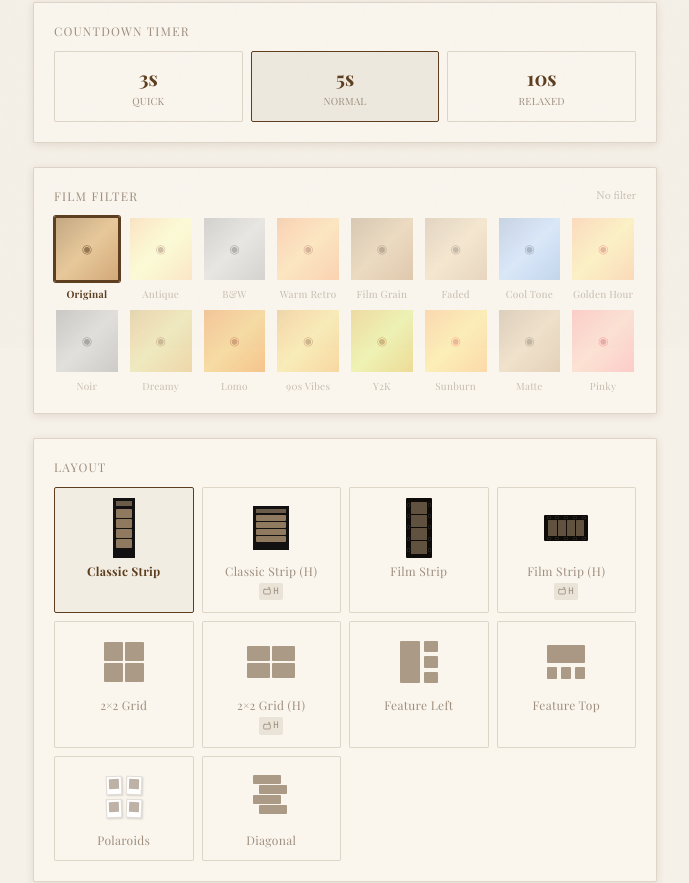
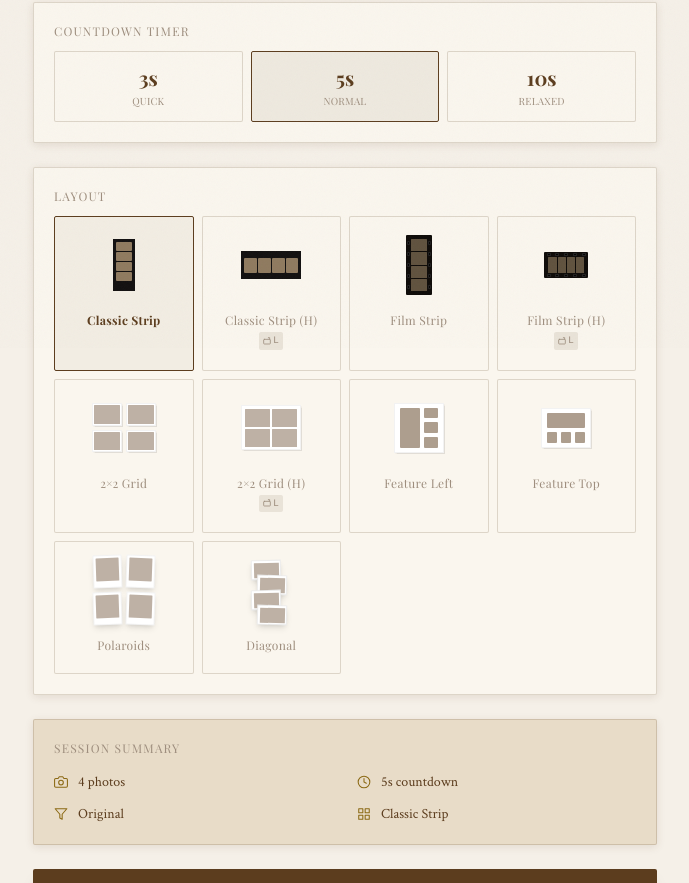
Before and after one commit to gela08/jelly-photobooth, a Next.js app: page /photobooth in a window 1280 px wide. Shown: the part 452-1335 px from the top of the page, without its empty margins (295-984 px from the left). Built offline with nearby package versions, Linux system fonts and the light colour scheme; a web font is replaced by a local one.

Commit message:
filter adjustment

```diff
--- a/src/app/photobooth/page.tsx
+++ b/src/app/photobooth/page.tsx
@@ -527,21 +527,19 @@ function SessionSummary({
 // ── Setup Step ─────────────────────────────────────────────────────────────────
 function SetupStep({
   poseCount,
-  filter,
   layout,
   countdown,
+  filter,
   onPoseChange,
-  onFilterChange,
   onLayoutChange,
   onCountdownChange,
   onStart,
 }: {
   poseCount: PoseCount
-  filter: FilterType
   layout: LayoutType
   countdown: CountdownSeconds
+  filter: FilterType
   onPoseChange: (p: PoseCount) => void
-  onFilterChange: (f: FilterType) => void
   onLayoutChange: (l: LayoutType) => void
   onCountdownChange: (c: CountdownSeconds) => void
   onStart: () => void
@@ -556,7 +554,7 @@ function SetupStep({
           Set Up Your Session
         </h2>
         <p className="text-sm mt-2" style={{ color: 'var(--text-muted)' }}>
-          Choose your poses, filter, layout, and countdown
+          Choose your poses, layout, and countdown
         </p>
       </div>
 
@@ -612,14 +610,6 @@ function SetupStep({
             </button>
           ))}
         </div>
-      </div>
-
-      {/* Filter preview */}
-      <div className="section-card">
-        <FilterSelector
-          selected={filter}
-          onSelect={onFilterChange}
-        />
       </div>
 
       {/* Layout selector */}
@@ -713,7 +703,6 @@ export default function PhotoboothPage() {
               layout={layout}
               countdown={countdown}
               onPoseChange={handlePoseChange}
-              onFilterChange={setFilter}
               onLayoutChange={setLayout}
               onCountdownChange={setCountdown}
               onStart={() => setShowPrivacy(true)}
@@ -726,6 +715,7 @@ export default function PhotoboothPage() {
                 filter={filter}
                 poseCount={poseCount}
                 countdownSeconds={countdown}
+                onFilterChange={setFilter}
                 onPhotosCapture={handlePhotosCapture}
                 onCancel={() => setStep('setup')}
               />
--- a/src/components/LayoutSelector.tsx
+++ b/src/components/LayoutSelector.tsx
@@ -16,9 +16,9 @@ function LandscapeTag() {
       style={{ background: 'rgba(92,61,30,0.1)', color: 'var(--text-muted)', letterSpacing: '0.04em' }}
     >
       <svg width="8" height="8" viewBox="0 0 24 24" fill="none" stroke="currentColor" strokeWidth="2.5" strokeLinecap="round" strokeLinejoin="round">
-        <rect x="2" y="7" width="20" height="14" rx="2"/><path d="M16 2h4v5"/>
+        <rect x="2" y="7" width="20" height="14" rx="2" /><path d="M16 2h4v5" />
       </svg>
-      H
+      L
     </span>
   )
 }
@@ -32,8 +32,8 @@ function LayoutPreview({ id, poses }: { id: LayoutType; poses: number }) {
     case 'classic':
       return (
         <div className="flex flex-col" style={{ width: '22px', background: '#121010', padding: '3px', gap: '1px' }}>
-          <div style={{ height: '5px', background: 'rgba(196,168,130,0.5)', fontSize: '0', marginBottom: '2px' }} />
-          {Array.from({ length: poses }).map((_,i) => (
+          {/* <div style={{ height: '5px', background: 'rgba(196,168,130,0.5)', fontSize: '0', marginBottom: '2px' }} /> */}
+          {Array.from({ length: poses }).map((_, i) => (
             <div key={i} style={{ height: '9px', ...darkCell }} />
           ))}
           <div style={{ height: '4px', marginTop: '2px' }} />
@@ -42,30 +42,35 @@ function LayoutPreview({ id, poses }: { id: LayoutType; poses: number }) {
     // ── Classic strip (landscape) ────────────────────────────────────────
     case 'classic_land':
       return (
-        <div className="flex flex-col" style={{ width: '36px', background: '#121010', padding: '3px', gap: '1px' }}>
-          <div style={{ height: '4px', background: 'rgba(196,168,130,0.5)', marginBottom: '1px' }} />
-          {Array.from({ length: poses }).map((_,i) => (
-            <div key={i} style={{ height: '6px', ...darkCell }} />
+        <div className="flex flex-row items-center" style={{ width: '60px', height: '28px', background: '#121010', padding: '3px', gap: '1px' }}>
+          {/* Side bar (previously top bar) */}
+          {/* <div style={{ width: '4px', height: '100%', background: 'rgba(196,168,130,0.5)', marginRight: '1px' }} /> */}
+
+          {/* Dynamic Cells */}
+          {Array.from({ length: poses }).map((_, i) => (
+            <div key={i} style={{ width: '40px', height: '15px', ...darkCell }} />
           ))}
-          <div style={{ height: '3px', marginTop: '1px' }} />
+
+          {/* End spacer */}
+          {/* <div style={{ height: '5px', marginBottom: '30px' }} /> */}
         </div>
       )
     // ── Film strip (portrait) ────────────────────────────────────────────
     case 'filmstrip':
       return (
-        <div className="flex" style={{ width: '26px', height: `${poses*12+12}px`, background: '#0e0b08', borderRadius: '1px', overflow: 'hidden' }}>
+        <div className="flex" style={{ width: '26px', height: `${poses * 12 + 12}px`, background: '#0e0b08', borderRadius: '1px', overflow: 'hidden' }}>
           <div className="flex flex-col justify-around items-center" style={{ width: '5px', padding: '2px 0' }}>
-            {Array.from({ length: poses+1 }).map((_,i) => (
+            {Array.from({ length: poses + 1 }).map((_, i) => (
               <div key={i} style={{ width: '3px', height: '4px', borderRadius: '1px', background: 'rgba(0,0,0,0.8)', border: '0.5px solid rgba(255,255,255,0.12)' }} />
             ))}
           </div>
           <div className="flex-1 flex flex-col gap-px py-1">
-            {Array.from({ length: poses }).map((_,i) => (
+            {Array.from({ length: poses }).map((_, i) => (
               <div key={i} className="flex-1" style={{ background: 'rgba(196,168,130,0.45)', borderRadius: '0.5px' }} />
             ))}
           </div>
           <div className="flex flex-col justify-around items-center" style={{ width: '5px', padding: '2px 0' }}>
-            {Array.from({ length: poses+1 }).map((_,i) => (
+            {Array.from({ length: poses + 1 }).map((_, i) => (
               <div key={i} style={{ width: '3px', height: '4px', borderRadius: '1px', background: 'rgba(0,0,0,0.8)', border: '0.5px solid rgba(255,255,255,0.12)' }} />
             ))}
           </div>
@@ -76,17 +81,17 @@ function LayoutPreview({ id, poses }: { id: LayoutType; poses: number }) {
       return (
         <div className="flex flex-col" style={{ width: '44px', height: '26px', background: '#0e0b08', borderRadius: '1px', overflow: 'hidden' }}>
           <div className="flex justify-around items-center" style={{ height: '5px' }}>
-            {Array.from({ length: poses+1 }).map((_,i) => (
+            {Array.from({ length: poses + 1 }).map((_, i) => (
               <div key={i} style={{ width: '4px', height: '3px', borderRadius: '0.5px', background: 'rgba(0,0,0,0.8)', border: '0.5px solid rgba(255,255,255,0.12)' }} />
             ))}
           </div>
           <div className="flex-1 flex gap-px px-1">
-            {Array.from({ length: poses }).map((_,i) => (
+            {Array.from({ length: poses }).map((_, i) => (
               <div key={i} className="flex-1" style={{ background: 'rgba(196,168,130,0.45)', borderRadius: '0.5px' }} />
             ))}
           </div>
           <div className="flex justify-around items-center" style={{ height: '5px' }}>
-            {Array.from({ length: poses+1 }).map((_,i) => (
+            {Array.from({ length: poses + 1 }).map((_, i) => (
               <div key={i} style={{ width: '4px', height: '3px', borderRadius: '0.5px', background: 'rgba(0,0,0,0.8)', border: '0.5px solid rgba(255,255,255,0.12)' }} />
             ))}
           </div>
@@ -95,70 +100,239 @@ function LayoutPreview({ id, poses }: { id: LayoutType; poses: number }) {
     // ── Duo strip ────────────────────────────────────────────────────────
     case 'twostrip':
       return (
-        <div className="flex gap-1 h-12 w-10">
-          {[0,1].map(i => <div key={i} className="flex-1" style={cell} />)}
+        <div
+          className="flex flex-row gap-1 p-1 items-center justify-center shadow-sm"
+          style={{
+            width: '50px', // Horizontal strip width
+            height: '35px', // Taller to accommodate portrait photos
+            background: 'white',
+            border: '0.5px solid rgba(0,0,0,0.1)'
+          }}
+        >
+          {[0, 1].map(i => (
+            <div
+              key={i}
+              className="flex-1"
+              style={{
+                background: 'var(--vintage-brown)',
+                opacity: 0.4,
+                borderRadius: '0.5px',
+                // Changed to portrait ratio to match your image
+                aspectRatio: '2 / 3'
+              }}
+            />
+          ))}
         </div>
       )
     case 'twostrip_land':
       return (
-        <div className="flex flex-col gap-1 w-12 h-7">
-          {[0,1].map(i => <div key={i} className="flex-1" style={cell} />)}
+        <div
+          className="flex flex-col gap-1 p-1 shadow-sm"
+          style={{
+            width: '30px',
+            height: '60px',
+            background: 'white',
+            border: '0.5px solid rgba(0,0,0,0.1)'
+          }}
+        >
+          {[0, 1, 2].map(i => (
+            <div
+              key={i}
+              className="flex-1"
+              style={{
+                background: 'var(--vintage-brown)',
+                opacity: 0.4,
+                borderRadius: '0.5px',
+                // This ensures the photo area looks like a wide landscape
+                aspectRatio: '3 / 2'
+              }}
+            />
+          ))}
         </div>
       )
     // ── Triple strip ─────────────────────────────────────────────────────
     case 'threestrip':
       return (
-        <div className="flex gap-0.5 h-12 w-14">
-          {[0,1,2].map(i => <div key={i} className="flex-1" style={cell} />)}
+        <div
+          className="flex flex-row gap-1 p-1 items-center justify-center shadow-sm"
+          style={{
+            width: '70px', // Horizontal strip width
+            height: '35px', // Taller to accommodate portrait photos
+            background: 'white',
+            border: '0.5px solid rgba(0,0,0,0.1)'
+          }}
+        >
+          {[0, 1, 2].map(i => (
+            <div
+              key={i}
+              className="flex-1"
+              style={{
+                background: 'var(--vintage-brown)',
+                opacity: 0.4,
+                borderRadius: '0.5px',
+                // Changed to portrait ratio to match your image
+                aspectRatio: '2 / 3'
+              }}
+            />
+          ))}
         </div>
       )
+
     case 'threestrip_land':
       return (
-        <div className="flex flex-col gap-0.5 w-14 h-8">
-          {[0,1,2].map(i => <div key={i} className="flex-1" style={cell} />)}
+        <div
+          className="flex flex-col gap-1 p-1 shadow-sm"
+          style={{
+            width: '30px',
+            height: '60px',
+            background: 'white',
+            border: '0.5px solid rgba(0,0,0,0.1)'
+          }}
+        >
+          {[0, 1, 2].map(i => (
+            <div
+              key={i}
+              className="flex-1"
+              style={{
+                background: 'var(--vintage-brown)',
+                opacity: 0.4,
+                borderRadius: '0.5px',
+                // This ensures the photo area looks like a wide landscape
+                aspectRatio: '3 / 2'
+              }}
+            />
+          ))}
         </div>
       )
-    // ── Layout H ─────────────────────────────────────────────────────────
+    // ── Layout H (3 layout) ─────────────────────────────────────────────────────────
     case 'layout_h':
       return (
-        <div className="flex gap-1" style={{ width: '42px', height: '30px' }}>
+        <div className="p-1" style={{ width: '52px', height: '40px', background: 'white', border: '0.5px solid rgba(0,0,0,0.1)' }}>
+          <div className="flex gap-1" style={{ width: '42px', height: '30px', }}>
             <div className="flex-[2]" style={cell} />
             <div className="flex-1 flex flex-col gap-1">
               <div className="flex-1" style={cell} />
               <div className="flex-1" style={cell} />
             </div>
           </div>
+        </div>
+
       )
-    // ── 2×2 grid ─────────────────────────────────────────────────────────
+    // ── 2×2 grid (4 Poses) ─────────────────────────────────────────────────────────
     case 'grid_4':
       return (
-        <div className="grid grid-cols-2 gap-0.5 w-10 h-10">
-          {[0,1,2,3].map(i => <div key={i} style={cell} />)}
+        <div
+          className="flex flex-col items-center justify-between p-2"
+          style={{
+            width: '80px',
+            height: '65px',
+          }}
+        >
+
+          <div className="grid grid-cols-2 gap-1 w-full flex-1">
+            {[0, 1, 2, 3].map(i => (
+              <div
+                key={i}
+                style={{
+                  background: 'white',
+                  padding: '1px',
+                  boxShadow: '0.5px 0.5px 1px rgba(0,0,0,0.1)',
+                  border: '0.1px solid rgba(0,0,0,0.05)'
+                }}
+              >
+                <div
+                  style={{
+                    width: '100%',
+                    height: '100%',
+                    aspectRatio: '1.4 / 1',
+                    background: 'var(--vintage-brown)',
+                    opacity: 0.4,
+                    borderRadius: '0.2px'
+                  }}
+                />
+              </div>
+            ))}
+          </div>
         </div>
       )
     case 'grid_4_land':
       return (
-        <div className="grid grid-cols-2 gap-0.5 w-12 h-8">
-          {[0,1,2,3].map(i => <div key={i} style={cell} />)}
+        // <div className="grid grid-cols-2 gap-0.5 w-12 h-8">
+        //   {[0, 1, 2, 3].map(i => <div key={i} style={cell} />)}
+        // </div>
+        <div
+          className="flex flex-col items-center justify-between p-0.5"
+          style={{
+            width: '60px',
+            height: '45px',
+            background: 'white',
+            boxShadow: '0.5px 0.5px 1px rgba(0,0,0,0.1)',
+            border: '0.1px solid rgba(0,0,0,0.05)'
+          }}
+        >
+
+          <div className="grid grid-cols-2 w-full flex-1">
+            {[0, 1, 2, 3].map(i => (
+              <div
+                key={i}
+                style={{
+                  padding: '1px',
+                }}
+              >
+                <div
+                  style={{
+                    width: '100%',
+                    height: '100%',
+                    aspectRatio: '1.4 / 1',
+                    background: 'var(--vintage-brown)',
+                    opacity: 0.4,
+                    borderRadius: '0.2px'
+                  }}
+                />
+              </div>
+            ))}
+          </div>
         </div>
       )
-    // ── Layout E ─────────────────────────────────────────────────────────
+    // ── Layout E (4 Poses) ─────────────────────────────────────────────────────────
     case 'layout_e':
       return (
+        <div
+          className="flex flex-col items-center justify-between p-1"
+          style={{
+            width: '50px',
+            height: '50px',
+            background: 'white',
+            boxShadow: '0.5px 0.5px 1px rgba(0,0,0,0.1)',
+            border: '0.1px solid rgba(0,0,0,0.05)'
+          }}
+        >
           <div className="flex gap-1" style={{ width: '38px', height: '42px' }}>
             <div style={{ flex: '1.4', ...cell }} />
             <div className="flex-1 flex flex-col gap-1">
-            {[0,1,2].map(i => <div key={i} className="flex-1" style={cell} />)}
+              {[0, 1, 2].map(i => <div key={i} className="flex-1" style={cell} />)}
+            </div>
           </div>
         </div>
       )
     // ── Layout 9 ─────────────────────────────────────────────────────────
     case 'layout_9':
       return (
+        <div
+          className="flex flex-col items-center justify-between p-1"
+          style={{
+            width: '50px',
+            height: '40px',
+            background: 'white',
+            boxShadow: '0.5px 0.5px 1px rgba(0,0,0,0.1)',
+            border: '0.1px solid rgba(0,0,0,0.05)'
+          }}
+        >
           <div className="flex flex-col gap-1" style={{ width: '38px', height: '34px' }}>
             <div style={{ flex: '1.4', ...cell }} />
             <div className="flex gap-1 flex-1">
-            {[0,1,2].map(i => <div key={i} className="flex-1" style={cell} />)}
+              {[0, 1, 2].map(i => <div key={i} className="flex-1" style={cell} />)}
+            </div>
           </div>
         </div>
       )
@@ -166,34 +340,66 @@ function LayoutPreview({ id, poses }: { id: LayoutType; poses: number }) {
     case 'layout_3':
       return (
         <div className="grid grid-cols-3 gap-0.5 w-12 h-10">
-          {Array.from({length:6}).map((_,i) => <div key={i} style={cell} />)}
+          {Array.from({ length: 6 }).map((_, i) => <div key={i} style={cell} />)}
         </div>
       )
     case 'layout_3_land':
       return (
         <div className="grid grid-cols-3 gap-0.5 w-14 h-8">
-          {Array.from({length:6}).map((_,i) => <div key={i} style={cell} />)}
+          {Array.from({ length: 6 }).map((_, i) => <div key={i} style={cell} />)}
         </div>
       )
     // ── Grid 6 (3×2) ─────────────────────────────────────────────────────
     case 'grid_6':
       return (
         <div className="grid grid-cols-2 gap-0.5 w-10" style={{ height: '42px' }}>
-          {Array.from({length:6}).map((_,i) => <div key={i} style={cell} />)}
+          {Array.from({ length: 6 }).map((_, i) => <div key={i} style={cell} />)}
         </div>
       )
     // ── Polaroids ────────────────────────────────────────────────────────
     case 'polaroid_2':
     case 'polaroid_3':
     case 'polaroid_4': {
-      const count = id === 'polaroid_2' ? 2 : id === 'polaroid_3' ? 3 : 4
-      const cols = count <= 2 ? count : count === 3 ? 3 : 2
+      const isFour = id === 'polaroid_4';
+      const count = id === 'polaroid_2' ? 2 : id === 'polaroid_3' ? 3 : 4;
+
+      // 4 polaroids use a 2x2 grid (2 columns)
+      // 2 and 3 use a single column to stack vertically like in your image
+      const cols = isFour ? 2 : 1;
+
       return (
-        <div className="grid gap-1" style={{ gridTemplateColumns: `repeat(${cols},1fr)`, width: count===3?'46px':'36px', height: count<=2?'30px':'42px' }}>
-          {Array.from({length:count}).map((_,i) => (
-            <div key={i} className="flex flex-col" style={{ background:'white', border:'1px solid var(--border)', boxShadow:'1px 1px 2px rgba(0,0,0,0.15)', transform:`rotate(${i%2===0?-2:2}deg)` }}>
-              <div className="flex-1 m-0.5" style={{ background:'var(--vintage-brown)', opacity:0.4, borderRadius:'0.5px' }} />
-              <div style={{ height:'3px' }} />
+        <div
+          className="grid gap-1 p-1 items-center justify-center"
+          style={{
+            gridTemplateColumns: `repeat(${cols}, 1fr)`,
+            // 2x2 is wider; stacked is narrower
+            width: isFour ? '70px' : '30px',
+            background: 'transparent'
+          }}
+        >
+          {Array.from({ length: count }).map((_, i) => (
+            <div
+              key={i}
+              className="flex flex-col shadow-md"
+              style={{
+                background: 'white',
+                padding: '2px',
+                paddingBottom: '6px', // The thick bottom "chin"
+                border: '0.2px solid rgba(0,0,0,0.05)',
+                transform: `rotate(${i % 2 === 0 ? -2 : 2}deg)`,
+                // Polaroid shape: slightly taller than wide
+                aspectRatio: '1 / 1.15'
+              }}
+            >
+              {/* The Photo Area */}
+              <div
+                className="flex-1"
+                style={{
+                  background: 'var(--vintage-brown)',
+                  opacity: 0.4,
+                  borderRadius: '0.5px'
+                }}
+              />
             </div>
           ))}
         </div>
@@ -204,19 +410,51 @@ function LayoutPreview({ id, poses }: { id: LayoutType; poses: number }) {
     case 'diagonal_3':
     case 'diagonal_4': {
       const count = id === 'diagonal_2' ? 2 : id === 'diagonal_3' ? 3 : 4
+
       return (
-        <div className="relative" style={{ width:'36px', height:`${count*11}px` }}>
-          {Array.from({length:count}).map((_,i) => (
-            <div key={i} style={{
-              position:'absolute', left:i%2===0?'0':'6px', top:`${i*10}px`,
-              width:'28px', height:'9px', ...cell
-            }} />
+
+        <div className="relative items-center justify-center p-1" style={{ width: '70px', height: `${count * 15}px`, left: '15px' }}>
+
+          {Array.from({ length: count }).map((_, i) => (
+            <div
+              key={i}
+              className="shadow-md"
+              style={{
+                position: 'absolute',
+                // Staggered Diagonal: each photo moves right and down
+                left: i % 2 === 0 ? '0' : '6px',
+                top: `${i * 15}px`,
+                width: '30px',
+                height: '20px',
+                aspectRatio: '3 / 2',
+                background: 'white',
+                padding: '1.5px',
+                border: '0.2px solid rgba(0,0,0,0.08)',
+                // zIndex ensures the "newest" photo is always on top
+                zIndex: i,
+                // Subtle rotation to match the "tossed" look in the previews
+                transform: `rotate(${i % 2 === 0 ? -1.5 : 1.5}deg)`
+              }}
+            >
+              {/* The Photo Area */}
+              <div
+                className="w-full h-full"
+                style={{
+                  background: 'var(--vintage-brown)',
+                  opacity: 0.4,
+                  borderRadius: '0.2px'
+                }}
+              />
+            </div>
           ))}
+
         </div>
+
       )
     }
+
     default:
-      return <div style={{ width:'32px', height:'32px', background:'var(--border)', borderRadius:'2px' }} />
+      return <div style={{ width: '32px', height: '32px', background: 'var(--border)', borderRadius: '2px' }} />
   }
 }
 
@@ -232,18 +470,21 @@ export default function LayoutSelector({ selected, poseCount, onSelect }: Layout
         {available.map((layout) => {
           const isSelected = selected === layout.id
           return (
+
             <button
               key={layout.id}
               onClick={() => onSelect(layout.id)}
-              className="flex flex-col items-center gap-2 p-3 rounded-sm transition-all duration-200"
+              className="flex flex-col items-center gap-5 p-5 rounded-sm transition-all duration-200"
               style={{
                 border: `1px solid ${isSelected ? 'var(--vintage-brown)' : 'var(--border)'}`,
                 background: isSelected ? 'rgba(92,61,30,0.05)' : 'var(--surface)',
               }}
             >
+
               <div className="h-14 flex items-center justify-center">
                 <LayoutPreview id={layout.id} poses={poseCount} />
               </div>
+
               <div className="flex flex-col items-center gap-1">
                 <span
                   className="font-display text-xs tracking-wide leading-tight text-center"
@@ -253,6 +494,7 @@ export default function LayoutSelector({ selected, poseCount, onSelect }: Layout
                 </span>
                 {layout.orientation === 'landscape' && <LandscapeTag />}
               </div>
+
             </button>
           )
         })}
```
Also changed, not shown: src/components/CameraBooth.tsx (+11 -1 lines), src/components/ExportPanel.tsx (+58 -53 lines), src/lib/canvasExport.ts (+69 -18 lines). Lines whose indentation alone changed are shown as unchanged.
